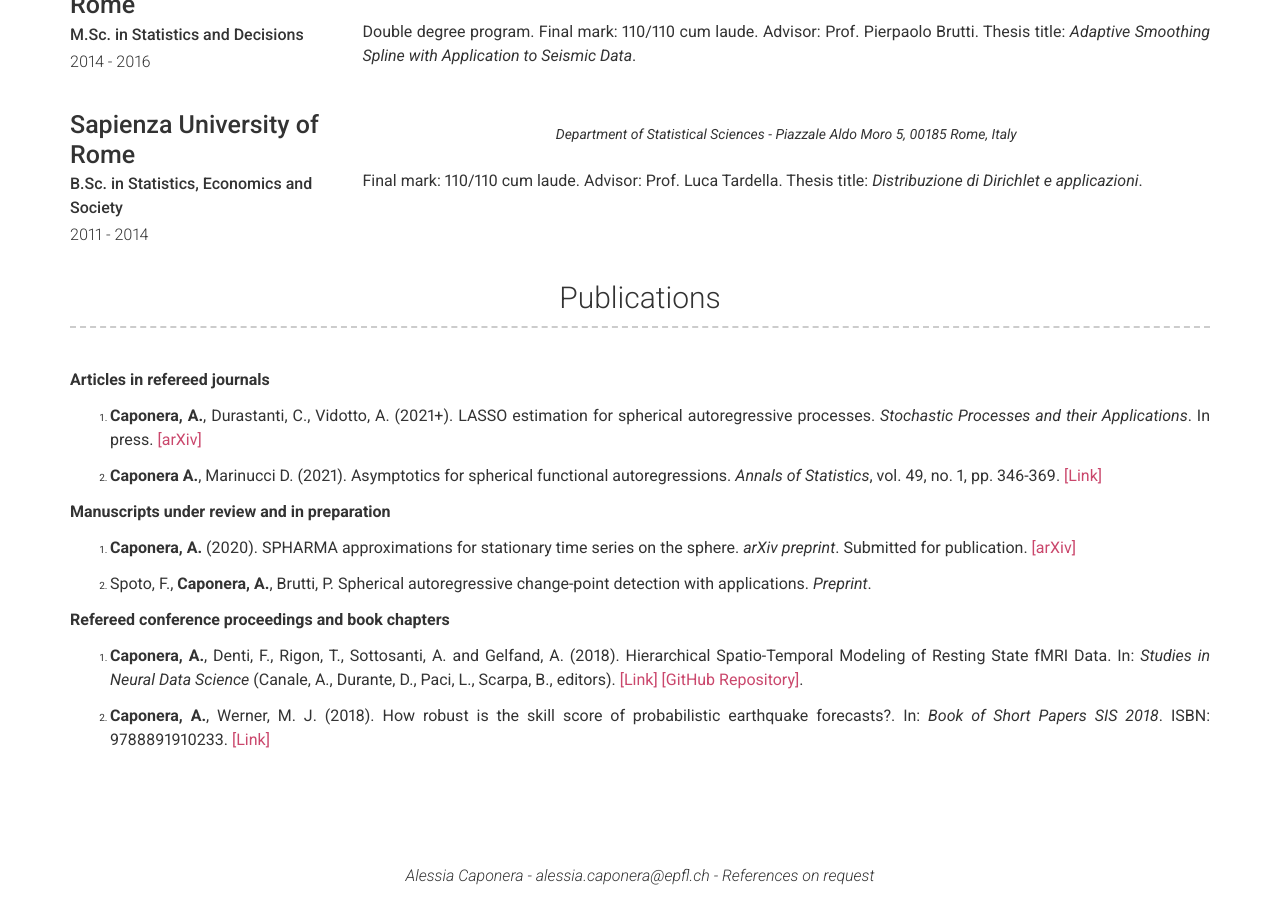
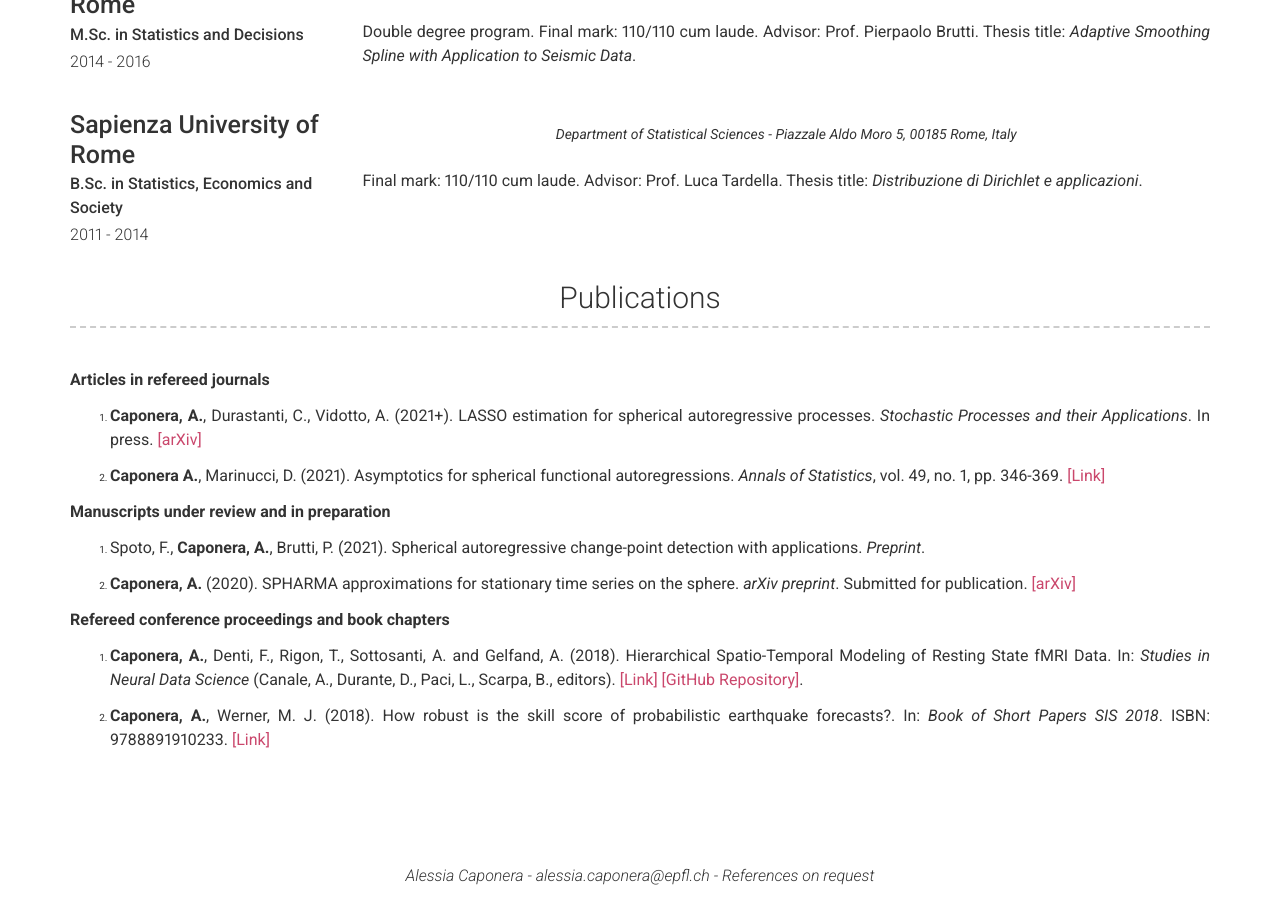
Before and after one commit to alessiacaponera/alessiacaponera.github.io, a Jekyll site: the page built from index.md, in a window 1280 px wide and 900 px high, scrolled down 1395 px. Built offline with Jekyll 4.4.1, drawn with Linux system fonts in a browser that asks for light colours.

Commit message:
Update _config.yml

```diff
--- a/_config.yml
+++ b/_config.yml
@@ -63,14 +63,14 @@ more_content: |
 
     1. **Caponera, A.**, Durastanti, C., Vidotto, A. (2021+). LASSO estimation for spherical autoregressive processes. *Stochastic Processes and their Applications*. In press. [[arXiv]](https://arxiv.org/pdf/1911.11470.pdf)
 
-    1. **Caponera A.**, Marinucci D. (2021). Asymptotics for spherical functional autoregressions. *Annals of Statistics*, vol. 49, no. 1, pp. 346-369. [[Link]](https://projecteuclid.org/journals/annals-of-statistics/volume-49/issue-1/Asymptotics-for-spherical-functional-autoregressions/10.1214/20-AOS1959.short)
+    1. **Caponera A.**, Marinucci, D. (2021). Asymptotics for spherical functional autoregressions. *Annals of Statistics*, vol. 49, no. 1, pp. 346-369. [[Link]](https://projecteuclid.org/journals/annals-of-statistics/volume-49/issue-1/Asymptotics-for-spherical-functional-autoregressions/10.1214/20-AOS1959.short)
 
 
     **Manuscripts under review and in preparation**
 
+    1. Spoto, F., **Caponera, A.**, Brutti, P. (2021). Spherical autoregressive change-point detection with applications. *Preprint*.
+
     1. **Caponera, A.** (2020). SPHARMA approximations for stationary time series on the sphere. *arXiv preprint*. Submitted for publication. [[arXiv]](https://arxiv.org/pdf/2009.13189.pdf)
-
-    1. Spoto, F., **Caponera, A.**, Brutti, P. Spherical autoregressive change-point detection with applications. *Preprint*.
 
 
     **Refereed conference proceedings and book chapters**
```
